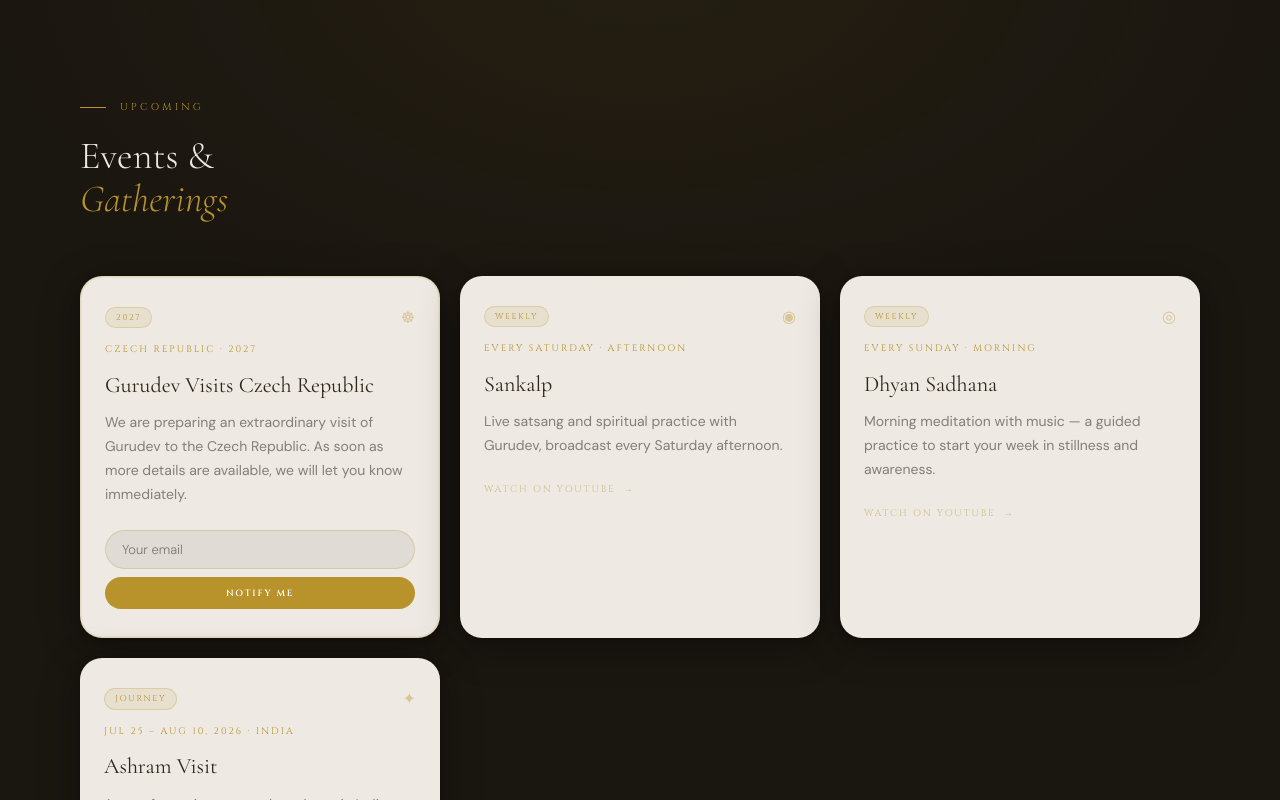
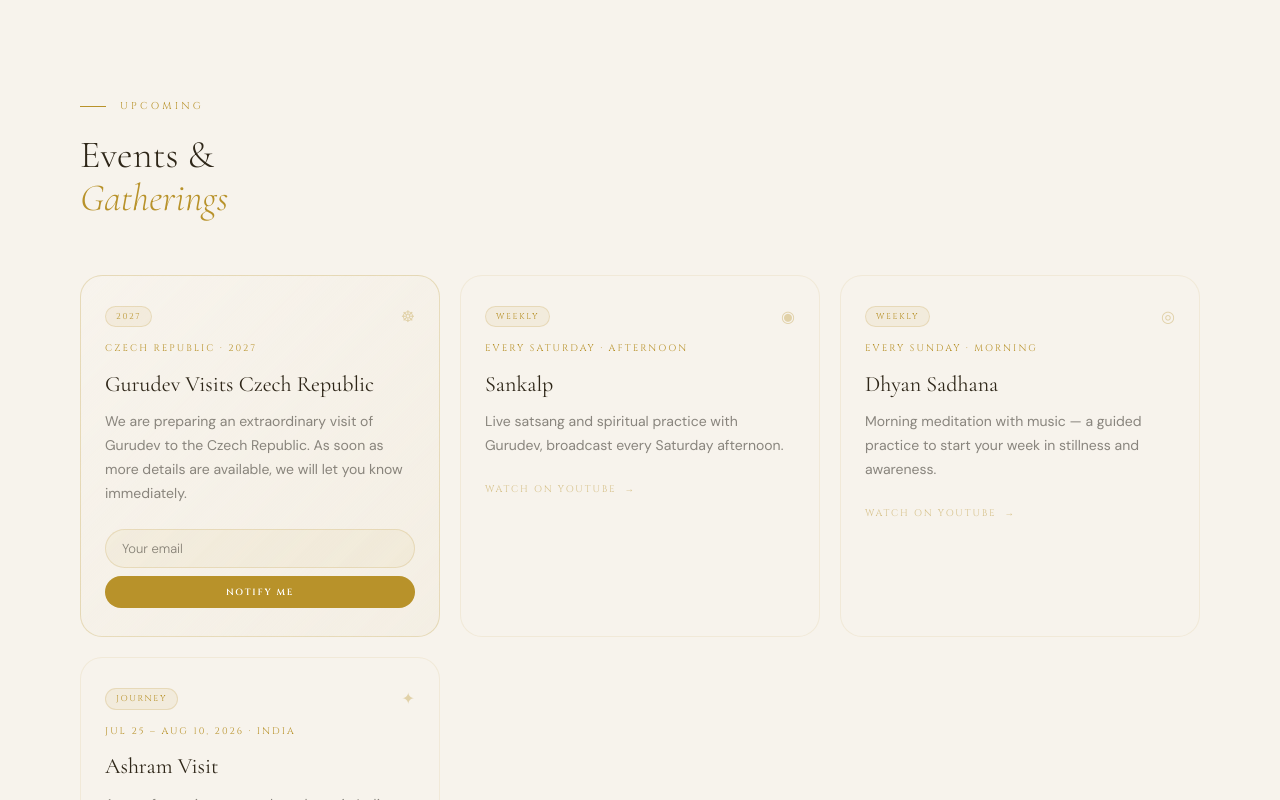
Before and after one commit to kocandrle69/zero-balance-next, a Next.js app: page / in a window 1280 px wide. Shown: the part 4300-5100 px from the top of the page. Built offline with nearby package versions, Linux system fonts and the light colour scheme; no server answers.

Commit message:
revert: restore original light Events section design
Co-Authored-By: Claude Sonnet 4.6 <noreply@anthropic.com>

```diff
--- a/src/components/EventsSection.module.css
+++ b/src/components/EventsSection.module.css
@@ -1,12 +1,4 @@
-.events {
-  padding: 140px 80px;
-  background:
-    radial-gradient(ellipse 80% 55% at 50% 0%, rgba(184,146,42,0.07) 0%, transparent 65%),
-    #1A1610;
-  overflow: hidden;
-  border-top: 1px solid rgba(184,146,42,0.18);
-  border-bottom: 1px solid rgba(184,146,42,0.18);
-}
+.events { padding: 140px 80px; background: var(--bg); overflow: hidden; }
 
 .evHeader { max-width: 1200px; margin: 0 auto 56px; }
 
@@ -23,7 +15,7 @@
 .sectionTitle {
   font-family: 'Cormorant Garamond', serif;
   font-size: clamp(28px, 3vw, 46px); font-weight: 300;
-  line-height: 1.1; color: rgba(247,243,236,0.95);
+  line-height: 1.1; color: var(--ink2);
 }
 .sectionTitle :global(.acc) { color: var(--gold); font-style: italic; }
 
@@ -32,14 +24,12 @@
   gap: 20px; max-width: 1200px; margin: 0 auto;
 }
 
-/* ── Cards: white on dark ── */
 .eventCard {
   padding: 36px 32px;
-  background: rgba(247,243,236,0.96);
-  border: none;
+  background: var(--bg);
+  border: 1px solid rgba(184,146,42,0.1);
   border-radius: 22px; transition: all 0.4s;
   position: relative; overflow: hidden;
-  box-shadow: 0 8px 40px rgba(0,0,0,0.30), 0 2px 8px rgba(0,0,0,0.18);
 }
 .eventCard::before {
   content: ''; position: absolute; top: 0; left: 0; right: 0; height: 2px;
@@ -47,9 +37,10 @@
   opacity: 0; transition: opacity 0.4s;
 }
 .eventCard:hover {
-  background: #FFFFFF;
+  background: var(--glass-gold);
+  border-color: var(--glass-gold-b);
   transform: translateY(-6px);
-  box-shadow: 0 20px 60px rgba(0,0,0,0.38), 0 4px 16px rgba(0,0,0,0.22);
+  box-shadow: var(--shadow-lg);
 }
 .eventCard:hover::before { opacity: 1; }
 
@@ -84,13 +75,13 @@
 .eventTag {
   font-family: 'Cinzel', serif; font-size: 8.5px;
   letter-spacing: 0.2em; color: var(--gold);
-  background: rgba(184,146,42,0.1);
-  border: 1px solid rgba(184,146,42,0.25);
+  background: rgba(184,146,42,0.08);
+  border: 1px solid rgba(184,146,42,0.2);
   border-radius: 100px; padding: 3px 10px;
   text-transform: uppercase;
 }
 .eventIcon {
-  font-size: 16px; color: rgba(184,146,42,0.4);
+  font-size: 16px; color: rgba(184,146,42,0.35);
 }
 
 @media (max-width: 900px) {
@@ -110,11 +101,8 @@
 
 /* ── Gurudev 2027 card ─────────────────────────────────────────── */
 .eventCardGurudev {
-  border: 1px solid rgba(184,146,42,0.2);
-  box-shadow:
-    0 8px 40px rgba(0,0,0,0.30),
-    0 2px 8px rgba(0,0,0,0.18),
-    inset 0 0 0 1px rgba(184,146,42,0.12);
+  border-color: rgba(184,146,42,0.25);
+  background: linear-gradient(135deg, var(--bg) 0%, rgba(184,146,42,0.04) 100%);
 }
 
 .gurudevForm {
@@ -123,8 +111,8 @@
 
 .gurudevInput {
   width: 100%; padding: 10px 16px;
-  background: rgba(14,10,4,0.06);
-  border: 1px solid rgba(184,146,42,0.25);
+  background: rgba(184,146,42,0.06);
+  border: 1px solid rgba(184,146,42,0.2);
   border-radius: 100px; color: var(--ink2);
   font-size: 13px; font-weight: 300;
   font-family: 'DM Sans', sans-serif;
```
